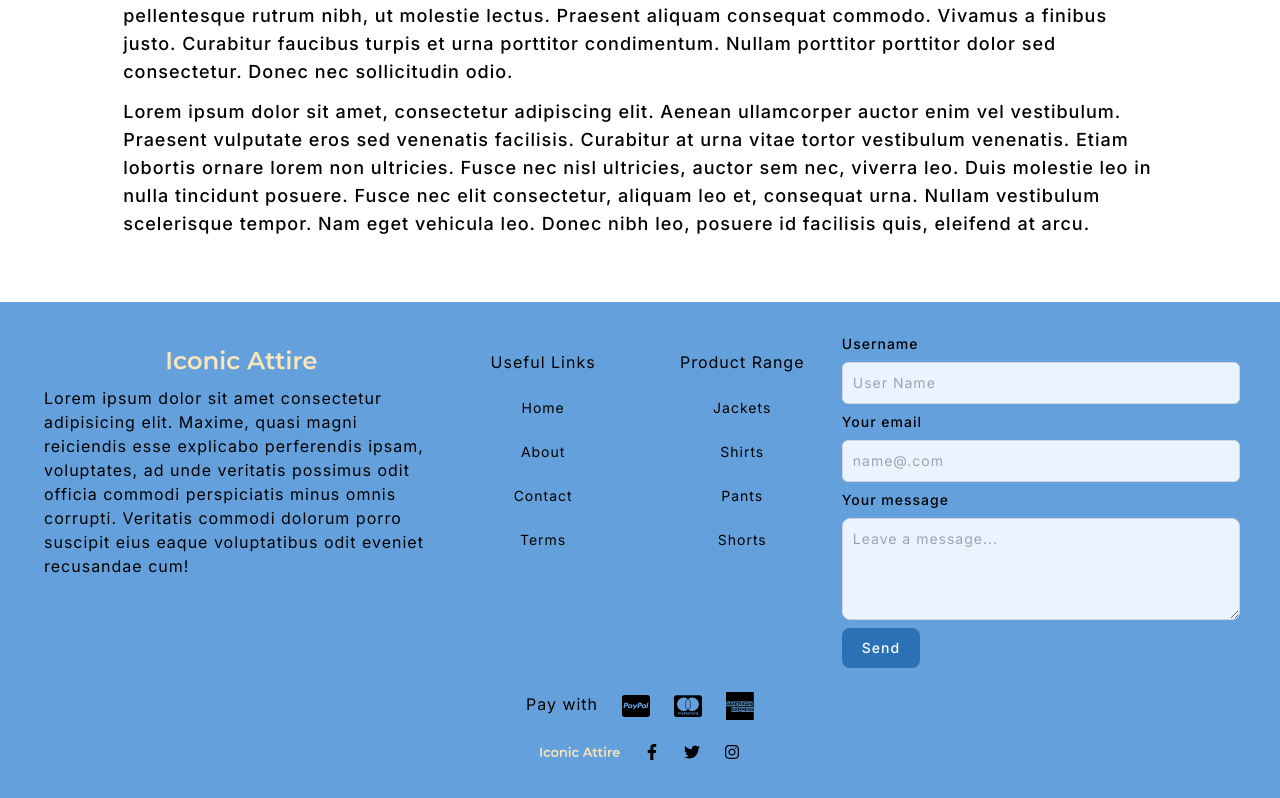
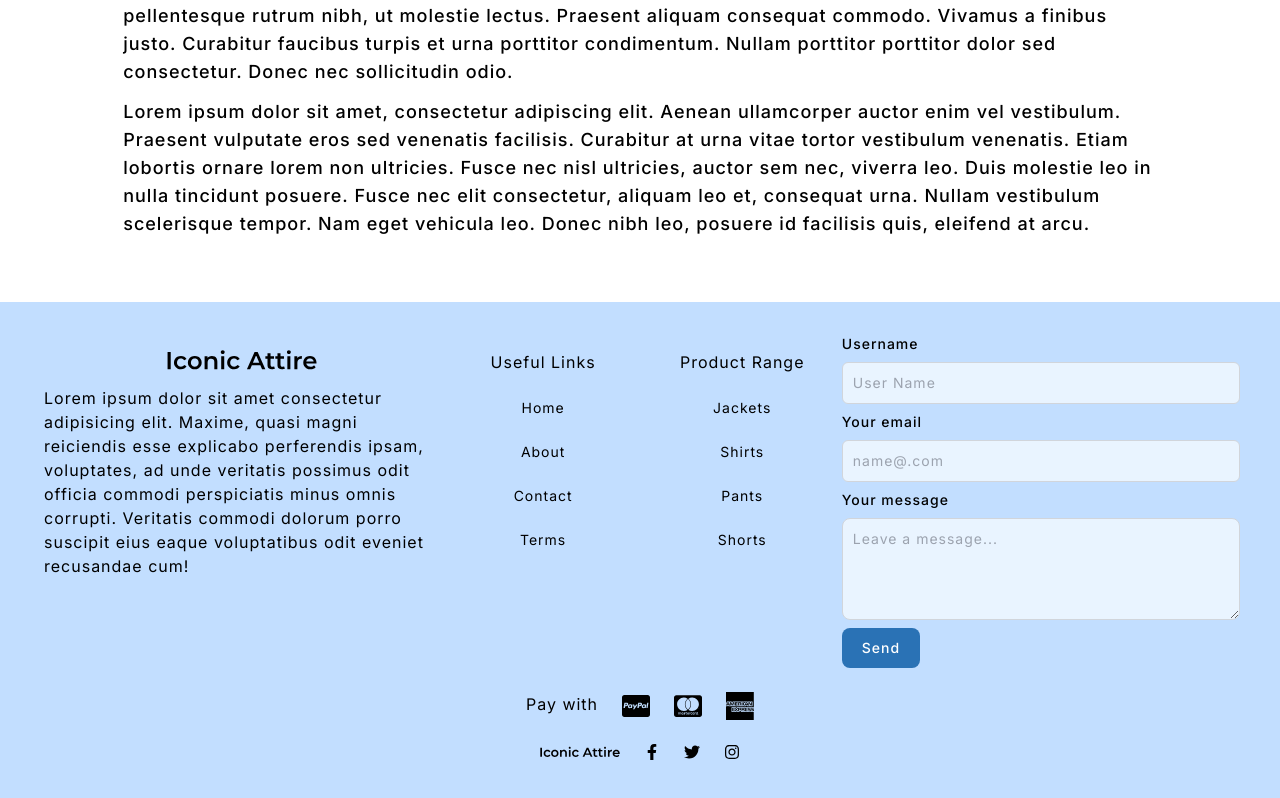
Before and after one commit to asfundmirza/IconicAttire, a Next.js app in the folder my-app/: page /about in a window 1280 px wide. Shown: the part 1206-2004 px from the top of the page. Built offline with nearby package versions, Linux system fonts and the light colour scheme; no server answers.

Commit message:
Logo changes

```diff
--- a/my-app/src/app/components/Footer.jsx
+++ b/my-app/src/app/components/Footer.jsx
@@ -1,7 +1,7 @@
 import React from "react";
 import Wrapper from "./Wrapper";
 import Image from "next/image";
-import sitelogo from "../../../public/images/logo.svg";
+import sitelogo from "../../../public/images/sitelogo.svg";
 import Link from "next/link";
 import { FaFacebookF, FaTwitter, FaInstagram } from "react-icons/fa";
 import { FaCcPaypal, FaCcMastercard } from "react-icons/fa";
@@ -9,7 +9,7 @@ import { SiAmericanexpress } from "react-icons/si";
 
 const Footer = () => {
   return (
-    <footer className="w-full  bg-[#64A1DC] text-black py-8">
+    <footer className="w-full  bg-footer-color text-black py-8">
       <Wrapper className="w-full  md:flex-col">
         <div className="Sitecontent flex flex-col md:flex-row ">
           {/* Site Logo and info */}
--- a/my-app/src/app/components/Header.jsx
+++ b/my-app/src/app/components/Header.jsx
@@ -5,7 +5,7 @@ import Wrapper from "./Wrapper";
 import Link from "next/link";
 import Menu from "./Menu";
 import Image from "next/image";
-import Sitelogo from "../../../public/images/logo.svg";
+import Sitelogo from "../../../public/images/sitelogo.svg";
 
 import { BsCart } from "react-icons/bs";
 import { BiMenuAltRight } from "react-icons/bi";
--- a/my-app/tailwind.config.js
+++ b/my-app/tailwind.config.js
@@ -22,7 +22,7 @@ module.exports = {
         "primary-color": "#011B43",
         "secondary-color": "#FBE5B9",
         "btnhover-color": "#FFF0D3",
-        "footer-color" : "#9FD0FF",
+        "footer-color" : "#C2DEFF",
         "field-color" : "#E9F4FF",
       },
 
```
Also changed, not shown: my-app/public/images/sitelogo.svg (added).
